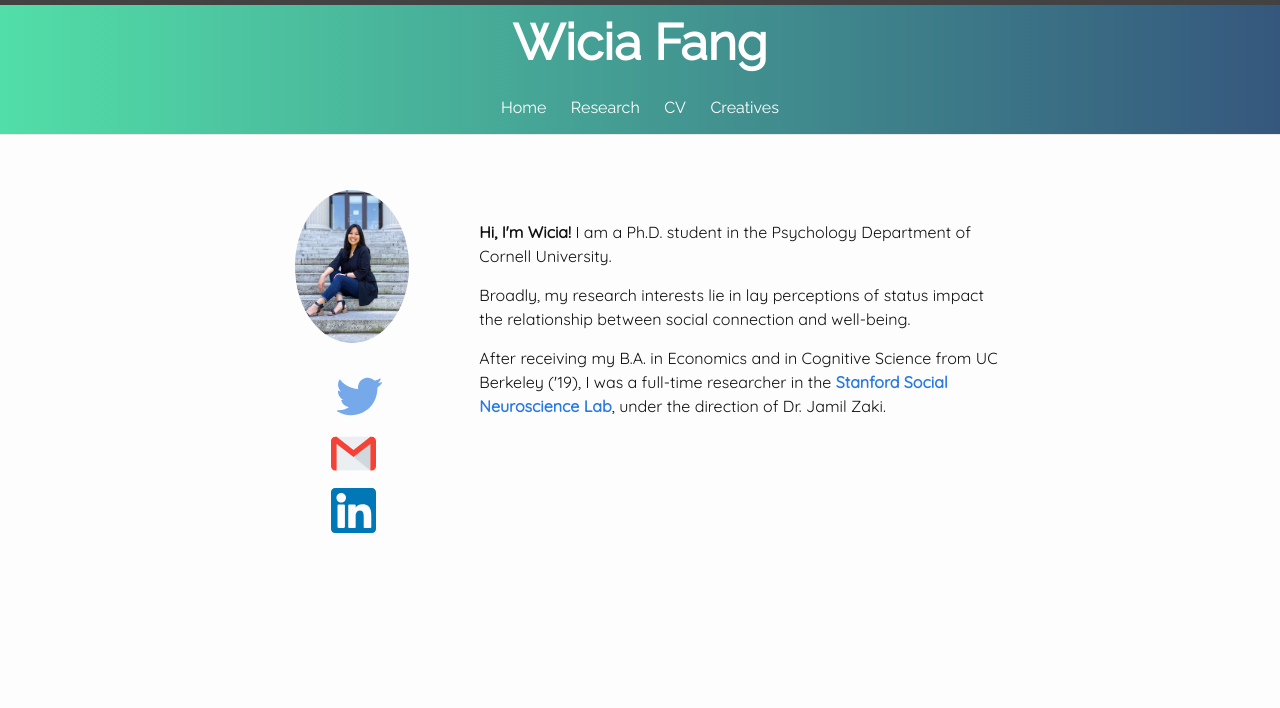
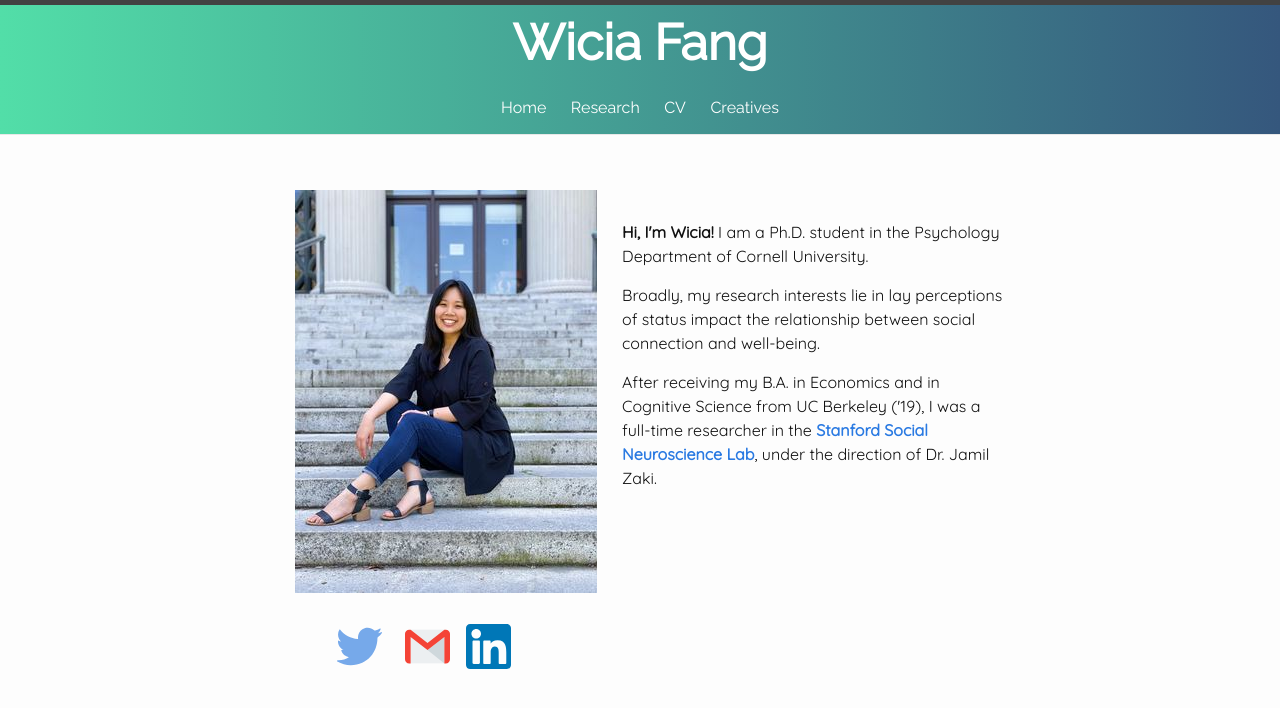
Before and after one commit to wiciaf/wiciaf.github.io, a Jekyll site: the page built from index.markdown, in a window 1280 px wide. Shown: the top 708 px of the page. Built offline with Jekyll 4.4.1, drawn with Linux system fonts in a browser that asks for light colours.

Commit message:
Update main.scss

```diff
--- a/assets/main.scss
+++ b/assets/main.scss
@@ -67,11 +67,11 @@ h1, h2, h3, h4, p {
 /*    HOME PAGE    */
 .homeContainer_image {
   height: auto;
-  border-radius: 50%;
+  border-radius: 0%;
 }
 
 .home-box {
-  display: flex;
+  //display: flex;
 }
 
 .home-left {
```
